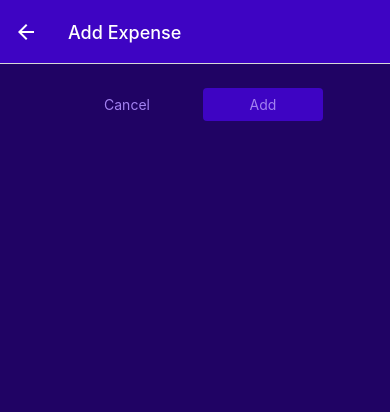
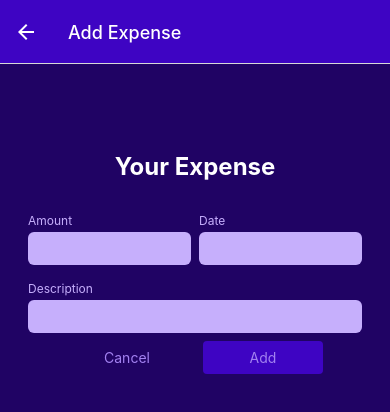
Before and after one commit to HamnaSiddiqui/Expense-Tracker-App, a React Native app: screen /ManageExpense in a window 390 px wide. Shown: the top 412 px of the page. Built offline with nearby package versions, Linux system fonts and the light colour scheme.

Commit message:
user input handling

```diff
--- /dev/null
+++ b/components/ManageExpense/ExpenseForm.js
@@ -0,0 +1,103 @@
+import { useState } from "react";
+import { View, StyleSheet, Text } from "react-native";
+
+import Input from "./Input";
+import Button from "../UI/Button";
+
+function ExpenseForm({ submitButtonLabel, onCancel, onSubmit }) {
+  const [inputValues, setInputValues] = useState({
+    amount: "",
+    date: "",
+    description: "",
+  });
+
+  function inputChangedHandler(inputIdentifier, enteredValue) {
+    setInputValues((curInputValues) => {
+      return { ...curInputValues, [inputIdentifier]: enteredValue };
+    });
+  }
+
+  function submitHandler() {
+    const expenseData = {
+      amount: +inputValues.amount,
+      date: new Date(inputValues.date),
+      description: inputValues.description,
+    };
+    onSubmit(expenseData);
+  }
+
+  return (
+    <View style={styles.form}>
+      <Text style={styles.title}>Your Expense</Text>
+      <View style={styles.inputsRow}>
+        <Input
+          style={styles.rowInput}
+          label="Amount"
+          typeInputConfig={{
+            keyboardType: "decimal-pad",
+            onChangeText: inputChangedHandler.bind(this, "amount"),
+            value: inputValues.amount,
+          }}
+        />
+        <Input
+          style={styles.rowInput}
+          label="Date"
+          typeInputConfig={{
+            placeholder: "YYYY-MM-DD",
+            maxLength: 10,
+            onChangeText: inputChangedHandler.bind(this, "date"),
+            value: inputValues.date,
+          }}
+        />
+      </View>
+      <Input
+        label="Description"
+        typeInputConfig={{
+          multiline: true,
+          autoCorrect: false, // default is true
+          onChangeText: inputChangedHandler.bind(this, "description"),
+          value: inputValues.description,
+        }}
+      />
+      <View style={styles.buttons}>
+        <Button style={styles.button} mode="flat" onPress={onCancel}>
+          Cancel
+        </Button>
+        <Button style={styles.button} onPress={submitHandler}>
+          {submitButtonLabel}
+        </Button>
+      </View>
+    </View>
+  );
+}
+
+export default ExpenseForm;
+
+const styles = StyleSheet.create({
+  form: {
+    marginTop: 40,
+  },
+  title: {
+    fontSize: 24,
+    fontWeight: "bold",
+    color: "white",
+    marginVertical: 24,
+    textAlign: "center",
+  },
+  inputsRow: {
+    flexDirection: "row",
+    justifyContent: "space-between",
+  },
+  rowInput: {
+    flex: 1,
+  },
+  buttons: {
+    flexDirection: "row",
+    justifyContent: "center",
+    alignItems: "center",
+  },
+  button: {
+    minWidth: 120,
+    marginHorizontal: 8,
+  },
+});
--- /dev/null
+++ b/components/ManageExpense/Input.js
@@ -0,0 +1,43 @@
+import { View, Text, TextInput, StyleSheet } from "react-native";
+import { GlobalStyles } from "../../constants/styles";
+
+function Input({ label, style, textInputConfig }) {
+  const inputStyles = [styles.input];
+
+  if (textInputConfig && textInputConfig.multiline) {
+    inputStyles.push(styles.inputMultiline);
+  }
+
+  return (
+    <View style={[styles.inputContainer, style]}>
+      <Text style={styles.label}>{label}</Text>
+      <TextInput {...textInputConfig} style={inputStyles} />
+    </View>
+  );
+}
+
+export default Input;
+
+const styles = StyleSheet.create({
+  inputContainer: {
+    marginHorizontal: 4,
+    marginVertical: 8,
+    flex: 1,
+  },
+  label: {
+    fontSize: 12,
+    color: GlobalStyles.colors.primary100,
+    marginBottom: 4,
+  },
+  input: {
+    backgroundColor: GlobalStyles.colors.primary100,
+    padding: 6,
+    borderRadius: 6,
+    fontSize: 18,
+    color: GlobalStyles.colors.primary700,
+  },
+  inputMultiline: {
+    minHeight: 100,
+    textAlignVertical: "top",
+  },
+});
--- a/screens/ManageExpenses.js
+++ b/screens/ManageExpenses.js
@@ -1,10 +1,11 @@
 import { useContext, useLayoutEffect } from "react";
-import { View, StyleSheet } from "react-native";
+import { View, StyleSheet, TextInput } from "react-native";
 
 import IconButton from "../components/UI/IconButton";
 import { GlobalStyles } from "../constants/styles";
 import Button from "../components/UI/Button";
 import { ExpensesContext } from "../store/expenses-context";
+import ExpenseForm from "../components/ManageExpense/ExpenseForm";
 
 function ManageExpenses({ route, navigation }) {
   const expenseCtx = useContext(ExpensesContext);
@@ -26,32 +27,22 @@
     navigation.goBack();
   }
 
-  function confirmHandler() {
+  function confirmHandler(expenseData) {
     if (isEditing) {
-      expenseCtx.updateExpense(editedExpenseId, {
-        description: "TEXT",
-        amount: 30,
-        date: new Date("2020-12-20"),
-      });
+      expenseCtx.updateExpense(editedExpenseId, expenseData);
     }
-    expenseCtx.addExpense({
-      description: "ADD TEXT",
-      amount: 90,
-      date: new Date("2023-12-10"),
-    });
+    expenseCtx.addExpense(expenseData);
     navigation.goBack();
   }
 
   return (
     <View style={styles.container}>
-      <View style={styles.buttons}>
-        <Button style={styles.button} mode="flat" onPress={cancelHandler}>
-          Cancel
-        </Button>
-        <Button style={styles.button} onPress={confirmHandler}>
-          {isEditing ? "Update" : "Add"}
-        </Button>
-      </View>
+      <ExpenseForm
+        submitButtonLabel={isEditing ? "Update" : "Add"}
+        onCancel={cancelHandler}
+        onSubmit={confirmHandler}
+      />
+
       {isEditing && (
         <View style={styles.deleteContainer}>
           <IconButton
@@ -81,13 +72,4 @@
     borderTopColor: GlobalStyles.colors.primary200,
     alignItems: "center",
   },
-  buttons: {
-    flexDirection: "row",
-    justifyContent: "center",
-    alignItems: "center",
-  },
-  button: {
-    minWidth: 120,
-    marginHorizontal: 8,
-  },
 });
```
